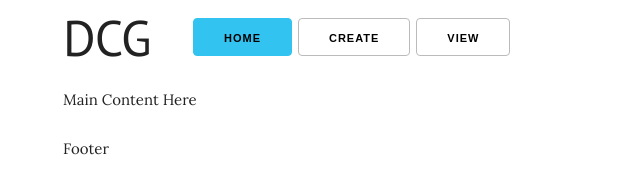
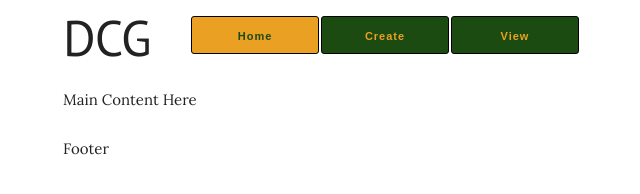
Before and after one commit to nickuhn/dream_car_garage, a website: page public/index.html in a window 1280 px wide. Shown: the whole page, without its empty margins (97-737 px from the left). Drawn offline with nearby package versions, Linux system fonts and the light colour scheme.

Commit message:
change color scheme of nav and fully functional links to all buttons

```diff
--- a/public/app.css
+++ b/public/app.css
@@ -6,27 +6,34 @@ h1, h2, h3 {
   font-family: 'PT Sans', sans-serif;
 }
 
-#mainNav {
-  margin: 0;
+button {
+  color: #EAA023;
+  margin-right: 2px;
+  margin-top: 8px;
+  text-transform: none;
+  text-align: center;
+  border-radius: 3px;
+  border: 1px solid #000000;
+  background-color: #1C4B11;
 }
 
-nav ul li {
-  display: inline;
-  padding-left: 2px;
-  width: 100%;
+.Active {
+  background-color: #EAA023;
+  color: #1C4B11;
 }
 
-nav a {
+button a {
   text-decoration: none;
-  color: #000000;
+  color: #silver;
 }
 
-nav a:hover {
-  text-decoration: underline;
+button:hover {
+  color: silver;
 }
 
-nav a:active {
-  background-color: lightgray;
+button:active {
+  color: #1C4B11;
+  background-color: #EAA023;
 }
 
 ul {
@@ -36,6 +43,7 @@ ul {
 table {
   border-collapse: collapse;
 }
+
 #user-info th{
   text-align: center;
   border: 4px solid black;
--- a/public/index.html
+++ b/public/index.html
@@ -18,12 +18,10 @@
       <div class="two columns">
         <h1>DCG</h1>
       </div>
-      <nav id="mainNav" class="ten columns">
-        <ul>
-          <li><button class="button button-primary home"><a href="index.html">Home</a></button></li>
-          <li><button class="button create"><a href="create.html">Create</a></button></li>
-          <li><button class="button view"><a href="view.html">View</a></button></li>
-        </ul>
+      <nav>
+        <a href="index.html"><button class="two columns Home Active">Home</button></a>
+        <a href="create.html"><button class="two columns Create">Create</button></a>
+        <a href="view.html"><button class="two columns View">View</button></a>
       </nav>
     </header>
     <main class="container">
```
Also changed, not shown: public/create.html (+4 -6 lines), public/view.html (+4 -6 lines).
